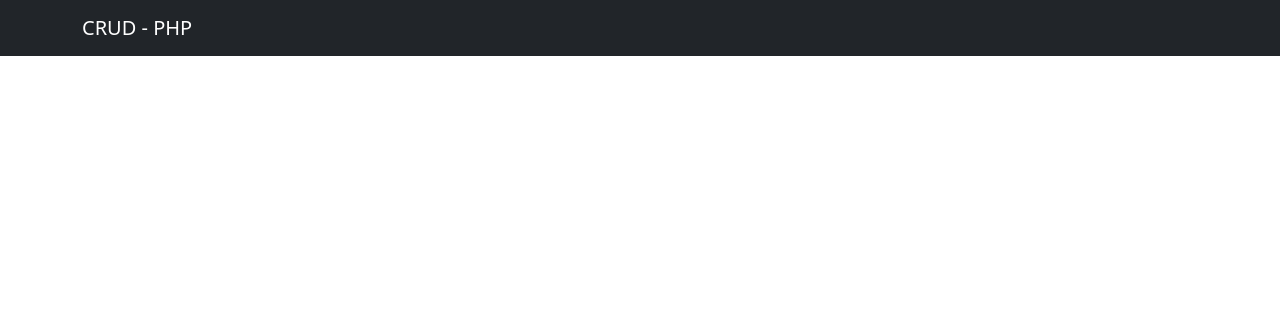
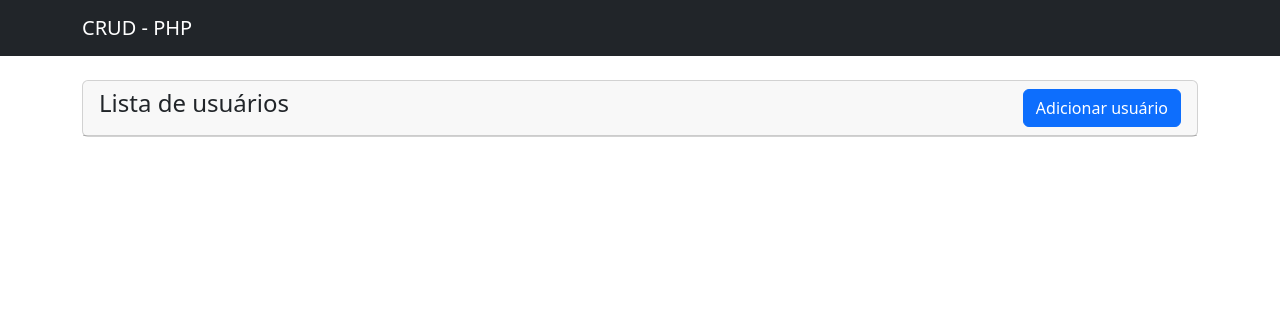
Before and after one commit to MiguelSalviano24/CRUD---PHP, a PHP site: page / in a window 1280 px wide. Shown: the top 316 px of the page. Run offline with PHP 8.4, Linux system fonts and the light colour scheme.

Commit message:
feat: added users list

```diff
--- a/index.php
+++ b/index.php
@@ -22,6 +22,19 @@
         <?php include('navbar.php'); ?>
     </header>
     <main>
+        <div class="container mt-4">
+            <div class="row">
+                <div class="col-md-12">
+                    <div class="card">
+                        <div class="card-header">
+                            <h4> Lista de usuários
+                                <a href="usuario-create.php" class="btn btn-primary float-end">Adicionar usuário</a>
+                            </h4>
+                        </div>
+                    </div>
+                </div>
+            </div>
+        </div>
 
     </main>
     <footer>
```
